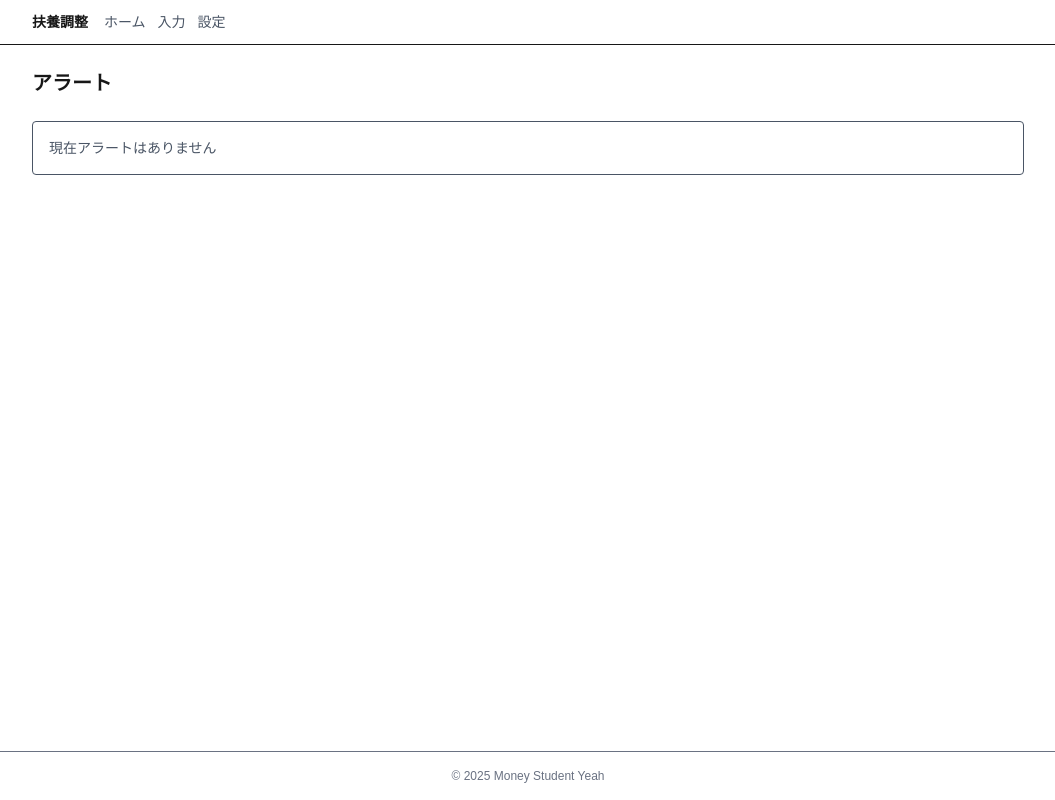
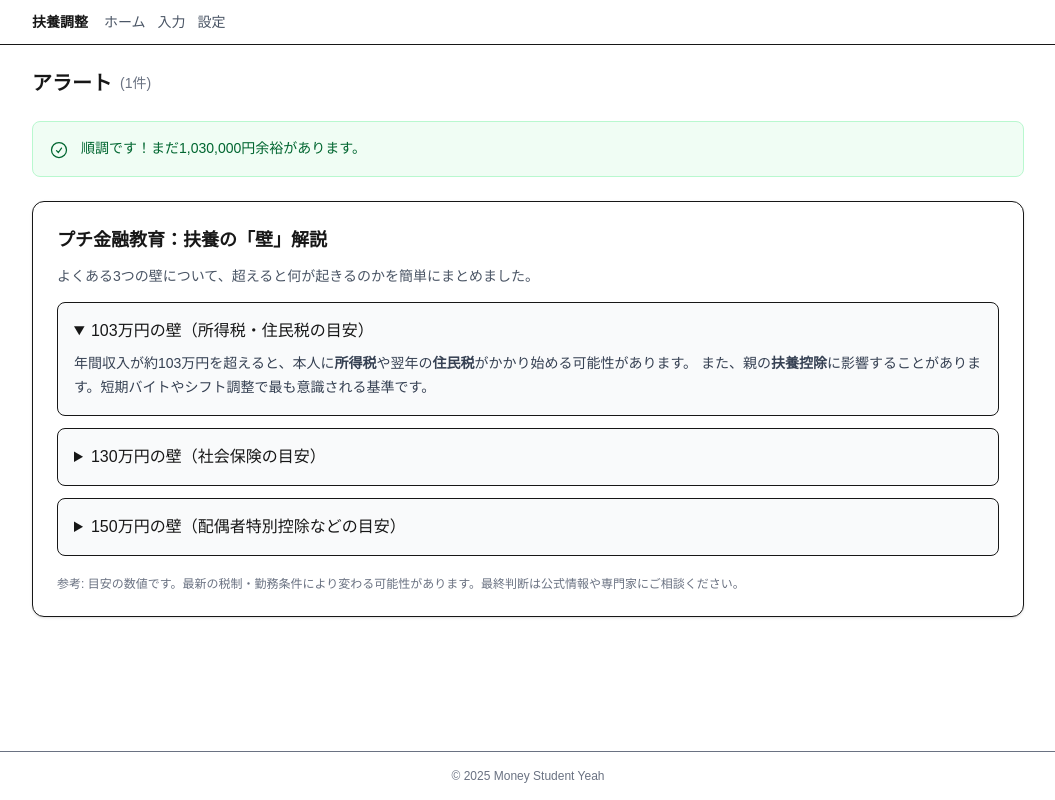
Before and after one commit to Shun861/money-student-yeah, a Next.js app: page /alerts in a window 1280 px wide. Shown: the whole page, without its empty margins (112-1167 px from the left). Built offline with nearby package versions, Linux system fonts and the light colour scheme.

Commit message:
feat(alerts): enhance UI with modern design, icons, and educational content

```diff
--- a/src/app/alerts/page.tsx
+++ b/src/app/alerts/page.tsx
@@ -1,29 +1,109 @@
 "use client";
 import { useAppStore } from "@/lib/store";
 import { calculateWalls } from "@/lib/rules";
+import { ExclamationTriangleIcon, CheckCircleIcon, InformationCircleIcon } from "@heroicons/react/24/outline";
+import { ComponentType } from "react";
 
 export default function AlertsPage() {
   const profile = useAppStore((s) => s.profile);
   const incomes = useAppStore((s) => s.incomes);
-  const shifts = useAppStore((s) => s.shifts);
 
-  const r = calculateWalls(profile, incomes, shifts);
+  const r = calculateWalls(profile, incomes);
 
-  const alerts: string[] = [];
-  if (r.remainingToLimit <= 5000) alerts.push(`${profile.bracket ?? 103}万円まであと${r.remainingToLimit.toLocaleString()}円`);
+  const alerts: Array<{ type: 'warning' | 'info' | 'success'; message: string; icon: ComponentType<{ className?: string }> }> = [];
+
+  // Warning alerts for approaching limits
+  if (r.remainingToLimit <= 5000) {
+    alerts.push({
+      type: 'warning',
+      message: `${profile.bracket ?? 103}万円まであと${r.remainingToLimit.toLocaleString()}円です`,
+      icon: ExclamationTriangleIcon
+    });
+  }
+
+  // Info alerts for general status
+  if (r.percentUsed > 80) {
+    alerts.push({
+      type: 'info',
+      message: `現在${r.percentUsed}%使用中です。注意深く管理しましょう。`,
+      icon: InformationCircleIcon
+    });
+  }
+
+  // Success message when well under limit
+  if (r.percentUsed < 50) {
+    alerts.push({
+      type: 'success',
+      message: `順調です！まだ${r.remainingToLimit.toLocaleString()}円余裕があります。`,
+      icon: CheckCircleIcon
+    });
+  }
 
   return (
     <div className="grid gap-6">
-      <h1 className="text-xl font-semibold">アラート</h1>
+      <div className="flex items-center gap-2">
+        <h1 className="text-xl font-semibold">アラート</h1>
+        <div className="text-sm text-gray-500">({alerts.length}件)</div>
+      </div>
+
       {alerts.length === 0 ? (
-        <div className="rounded border p-4 text-sm text-gray-600">現在アラートはありません</div>
+        <div className="rounded-lg border-2 border-dashed border-gray-200 p-8 text-center">
+          <CheckCircleIcon className="w-12 h-12 text-green-500 mx-auto mb-3" />
+          <div className="text-gray-600 font-medium">現在アラートはありません</div>
+          <div className="text-sm text-gray-500 mt-1">順調に管理できています</div>
+        </div>
       ) : (
-        <ul className="grid gap-2">
-          {alerts.map((a, idx) => (
-            <li key={idx} className="rounded border p-4 bg-yellow-50 text-yellow-900 text-sm">{a}</li>
-          ))}
-        </ul>
+        <div className="grid gap-3">
+          {alerts.map((alert, idx) => {
+            const Icon = alert.icon;
+            const colors = {
+              warning: 'bg-red-50 border-red-200 text-red-800',
+              info: 'bg-blue-50 border-blue-200 text-blue-800',
+              success: 'bg-green-50 border-green-200 text-green-800'
+            };
+            return (
+              <div key={idx} className={`rounded-lg border p-4 flex items-start gap-3 ${colors[alert.type]}`}>
+                <Icon className="w-5 h-5 mt-0.5 flex-shrink-0" />
+                <div className="text-sm font-medium">{alert.message}</div>
+              </div>
+            );
+          })}
+        </div>
       )}
+
+      <section className="rounded-xl border bg-white p-6 shadow-sm">
+        <h2 className="text-lg font-semibold mb-3">プチ金融教育：扶養の「壁」解説</h2>
+        <p className="text-sm text-gray-600 mb-4">よくある3つの壁について、超えると何が起きるのかを簡単にまとめました。</p>
+        <div className="grid gap-3">
+          <details className="rounded-lg border p-4 bg-gray-50" open>
+            <summary className="cursor-pointer font-medium">103万円の壁（所得税・住民税の目安）</summary>
+            <div className="mt-2 text-sm text-gray-700 leading-6">
+              年間収入が約103万円を超えると、本人に<span className="font-semibold">所得税</span>や翌年の<span className="font-semibold">住民税</span>がかかり始める可能性があります。
+              また、親の<span className="font-semibold">扶養控除</span>に影響することがあります。短期バイトやシフト調整で最も意識される基準です。
+            </div>
+          </details>
+
+          <details className="rounded-lg border p-4 bg-gray-50">
+            <summary className="cursor-pointer font-medium">130万円の壁（社会保険の目安）</summary>
+            <div className="mt-2 text-sm text-gray-700 leading-6">
+              年間収入が約130万円を超えると、条件により<span className="font-semibold">健康保険・年金</span>の<span className="font-semibold">本人加入</span>が必要になる場合があります（勤務先の規模や労働時間で異なります）。
+              親の<span className="font-semibold">被扶養者</span>から外れると、保険料負担や手取りに影響します。
+            </div>
+          </details>
+
+          <details className="rounded-lg border p-4 bg-gray-50">
+            <summary className="cursor-pointer font-medium">150万円の壁（配偶者特別控除などの目安）</summary>
+            <div className="mt-2 text-sm text-gray-700 leading-6">
+              家庭状況によっては、150万円近辺で<span className="font-semibold">控除の段階的縮小</span>が始まります。厳密な影響は親の年収や制度改正に左右されるため、
+              大きなシフト変更の前に一度計算しておくと安心です。
+            </div>
+          </details>
+
+          <div className="text-xs text-gray-500 mt-2">
+            参考: 目安の数値です。最新の税制・勤務条件により変わる可能性があります。最終判断は公式情報や専門家にご相談ください。
+          </div>
+        </div>
+      </section>
     </div>
   );
 }
--- a/src/app/page.tsx
+++ b/src/app/page.tsx
@@ -6,8 +6,7 @@ import { CurrencyYenIcon, ClockIcon, ExclamationTriangleIcon, CheckCircleIcon }
 export default function Home() {
   const profile = useAppStore((s) => s.profile);
   const incomes = useAppStore((s) => s.incomes);
-  const shifts = useAppStore((s) => s.shifts);
-  const r = calculateWalls(profile, incomes, shifts);
+  const r = calculateWalls(profile, incomes);
 
   const getStatusColor = (percent: number) => {
     if (percent < 70) return 'text-green-600';
--- a/src/app/report/page.tsx
+++ b/src/app/report/page.tsx
@@ -5,8 +5,7 @@ import { calculateWalls } from "@/lib/rules";
 export default function ReportPage() {
   const profile = useAppStore((s) => s.profile);
   const incomes = useAppStore((s) => s.incomes);
-  const shifts = useAppStore((s) => s.shifts);
-  const r = calculateWalls(profile, incomes, shifts);
+  const r = calculateWalls(profile, incomes);
 
   return (
     <div className="grid gap-6">
--- a/src/lib/rules.ts
+++ b/src/lib/rules.ts
@@ -1,5 +1,5 @@
 import dayjs from "dayjs";
-import { IncomeEntry, ShiftEntry, UserProfile } from "./store";
+import { IncomeEntry, UserProfile } from "./store";
 
 export type WallType = "103" | "130";
 
@@ -13,8 +13,7 @@ export type CalcResult = {
 
 export function calculateWalls(
 	profile: UserProfile,
-	incomes: IncomeEntry[],
-	_shifts: ShiftEntry[]
+	incomes: IncomeEntry[]
 ): CalcResult {
 	const year = dayjs().year();
 	const incomesThisYear = incomes.filter((i) => dayjs(i.date).year() === year);
```
